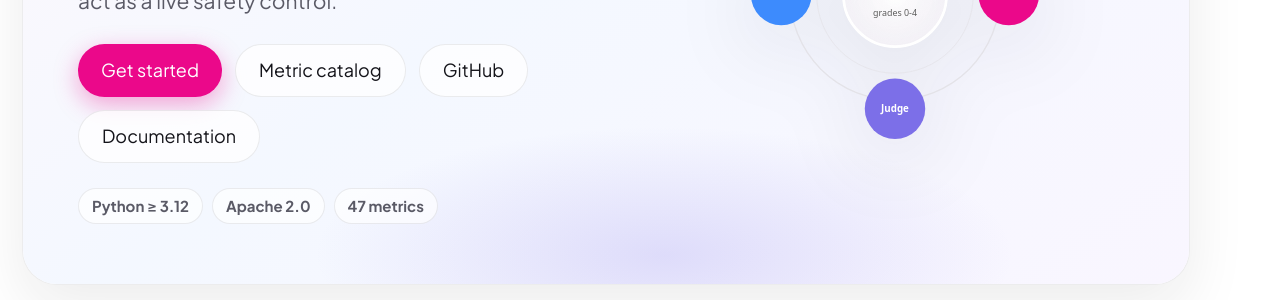
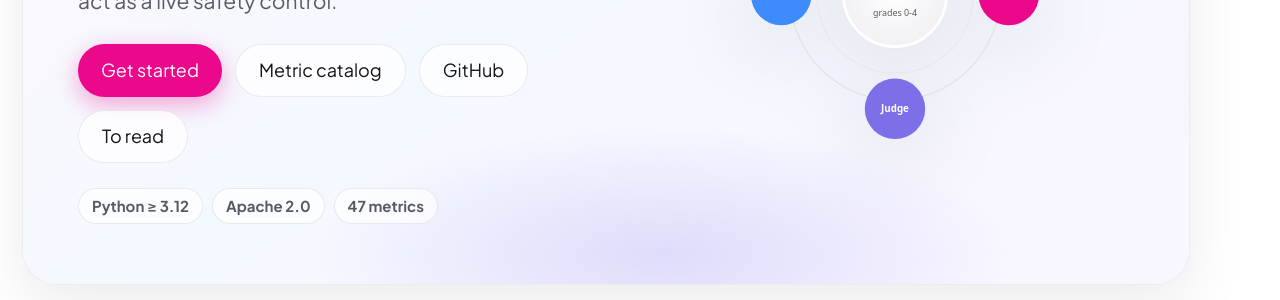
Before and after one commit to VectorInstitute/AIXEval, an MkDocs documentation site: the page built from docs/index.md, in a window 1280 px wide and 900 px high, scrolled down 305 px. Shown: the part 136-436 px from the top of the window. Built offline with MkDocs 1.6.1 and Material for MkDocs 9.7.7, drawn with Linux system fonts in a browser that asks for light colours; comment, search, counter and statistics services are not loaded.

Commit message:
Update documentation link text in index.md

```diff
--- a/docs/index.md
+++ b/docs/index.md
@@ -22,7 +22,7 @@ hide:
         <a class="aix-btn aix-btn--primary" href="getting-started/">Get started</a>
         <a class="aix-btn aix-btn--ghost" href="metric-catalog/">Metric catalog</a>
         <a class="aix-btn aix-btn--ghost" href="https://github.com/VectorInstitute/AIXEval">GitHub</a>
-        <a class="aix-btn aix-btn--ghost" href="https://arxiv.org/abs/2609.19524" target="_blank" rel="noopener noreferrer">Documentation</a>
+        <a class="aix-btn aix-btn--ghost" href="https://arxiv.org/abs/2609.19524" target="_blank" rel="noopener noreferrer">To read</a>
       </div>
       <div class="aix-hero__tags">
         <span class="aix-tag">Python &ge; 3.12</span>
```
Also changed, not shown: other parts of docs/index.md (+3 -0 lines).
